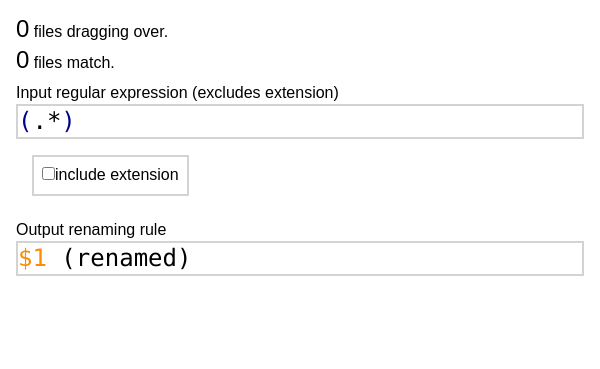
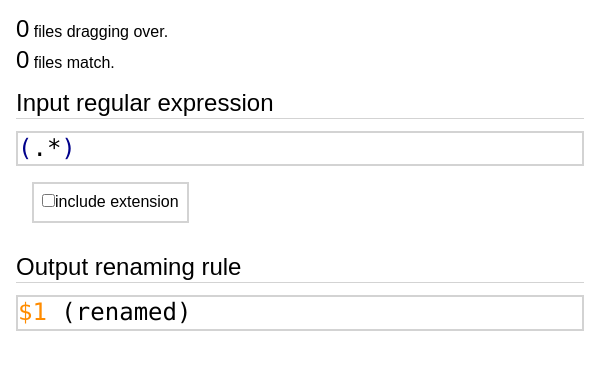
Before and after one commit to sftblw/dropReplacer, an Electron app: page view/index.html in a window 600 px wide. Shown: the part 79-448 px from the top of the page. Drawn offline with Linux system fonts and the light colour scheme.

Commit message:
regex area header (label → h2)
and some style

```diff
--- a/style/style.css
+++ b/style/style.css
@@ -19,6 +19,8 @@ div.item {margin-bottom: .5em;}
   box-sizing: border-box;
   border: 2px solid lightgray;
 }
+
+.regex h2 { font-weight: normal; border-bottom: 1px solid lightgray; margin: .5em 0 .5em 0; }
 
 .regex label {display: block;}
 
--- a/view/index.html
+++ b/view/index.html
@@ -17,7 +17,7 @@
     </div>
     <div class="regex">
       <div class="item">
-        <label>Input regular expression (excludes extension)</label>
+        <h2>Input regular expression</h2>
         <div class="highlightWrap inputRegex">
           <pre><div class="highlight">(.*)</div></pre>
           <input type="text" id="inputRegex" value="(.*)"/>
@@ -27,7 +27,7 @@
         </ul>
       </div>
       <div class="item">
-        <label>Output renaming rule</label>
+        <h2>Output renaming rule</h2>
         <div class="highlightWrap outputRegex">
           <pre><div class="highlight">$1 (renamed)</div></pre>
           <input type="text" id="outputRegex" value="$1 (renamed)"/>
```
